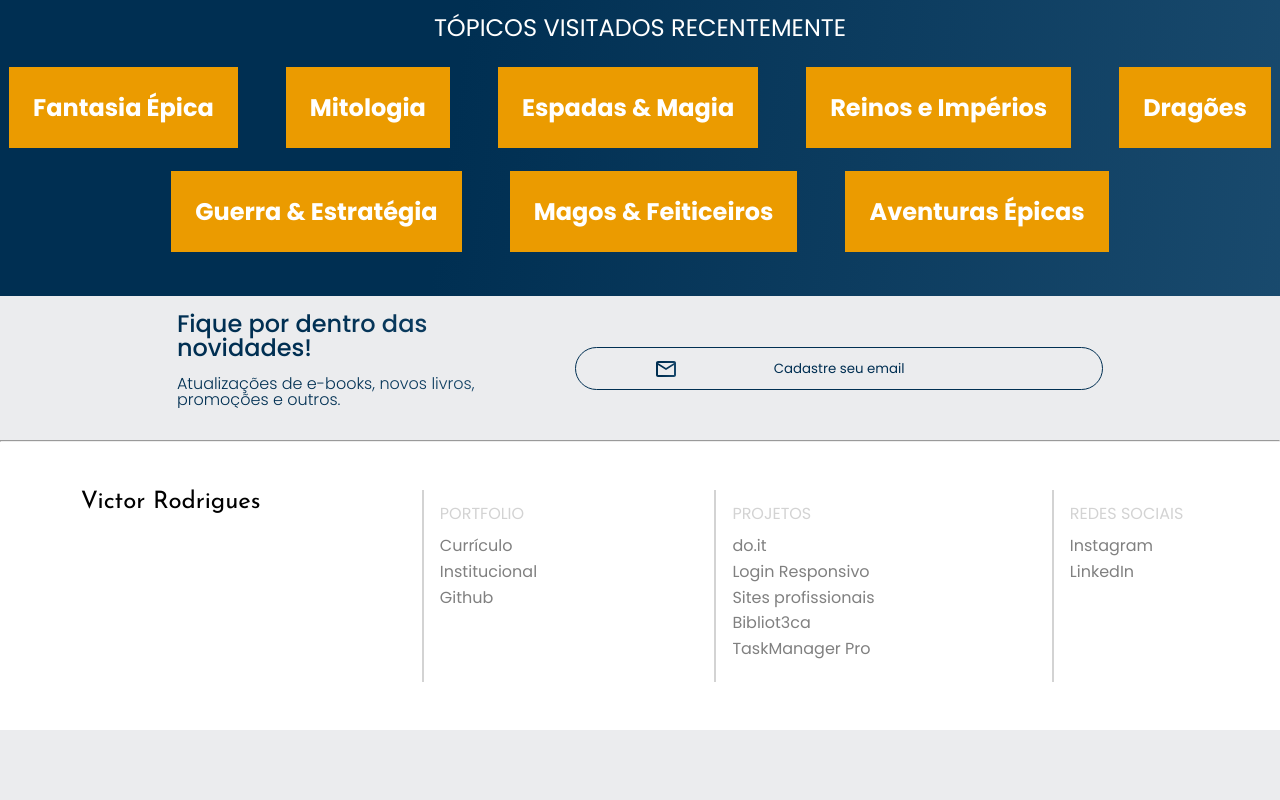
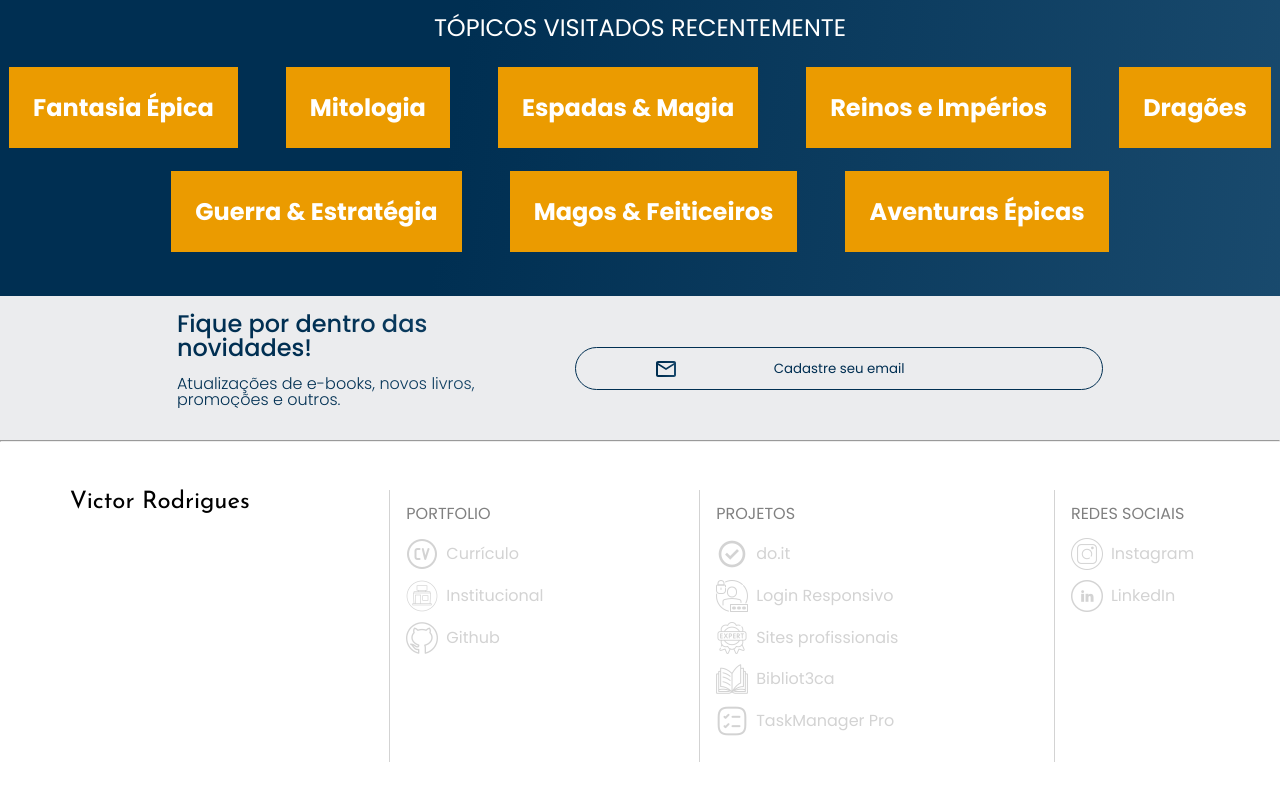
Before and after one commit to VictorMelkor/bibliot3ca, a plain HTML site: page index.html in a window 1280 px wide. Shown: the part 2411-3211 px from the top of the page. Before the commit the page ends 3141 px from the top, so only its background shows below. Drawn offline with nearby package versions, Linux system fonts and the light colour scheme.

Commit message:
adição de icones no rodapé

```diff
--- a/assets/styles/banner.css
+++ b/assets/styles/banner.css
@@ -62,5 +62,6 @@
 
     .banner {
         padding: 6em 0;
+        ;
     }
 }
--- a/assets/styles/rodape.css
+++ b/assets/styles/rodape.css
@@ -19,7 +19,7 @@ hr {
 
     .rodape__container--lista {
         display: block;
-        border-left: 2px solid lightgray;
+        border-left: 1px solid #d3d3d3;
         padding: 1em;
     }
 
@@ -37,8 +37,11 @@ hr {
     }
 
     .rodape__link {
-        color: gray;
+        color: lightgray;
         text-decoration: none;
+        display: flex;
+        align-items: center;
+
     }
 
     .rodape__link:hover {
@@ -54,9 +57,18 @@ hr {
     }
 
     .rodape__titulo-lista {
-        color: lightgray;
+        color: gray;
         text-transform: uppercase;
         font-weight: 400;
         margin-bottom: 1em;
     }
+
+    .icone {
+        padding-right: 0.5em;
+        width: 32px;
+        height: auto;
+
+
+    }
+
 }
--- a/index.html
+++ b/index.html
@@ -176,25 +176,26 @@
     <hr />
 
     <footer class="rodape">
+
         <h2 class="rodape__titulo">Victor Rodrigues</h2>
         <ul class="rodape__container--lista">
         <li class="rodape__titulo-lista">Portfolio</li>
-        <li class="rodape__item"><a href="https://victormelkor.github.io" target="_blank" class="rodape__link">Currículo</a></li>
-        <li class="rodape__item"><a href="https://victormelkor.github.io/webdev" target="_blank" class="rodape__link">Institucional</a></li>
-        <li class="rodape__item"><a href="https://github.com/victormelkor" target="_blank" class="rodape__link">Github</a></li>
+        <li class="rodape__item"><a href="https://victormelkor.github.io" target="_blank" class="rodape__link"><img src="assets/img/cv.png" alt="Icone curriculo" class="icone">Currículo</a></li>
+        <li class="rodape__item"><a href="https://victormelkor.github.io/webdev" target="_blank" class="rodape__link"><img src="assets/img/shop.png" alt="Icone Institucional" class="icone">Institucional</a></li>
+        <li class="rodape__item"><a href="https://github.com/victormelkor" target="_blank" class="rodape__link"><img src="assets/img/social.png" alt="Icone github" class="icone">Github</a></li>
         </ul>
         <ul class="rodape__container--lista">
         <li class="rodape__titulo-lista">Projetos</li>
-        <li class="rodape__item"><a href="https://doitnow.up.railway.app/" target="_blank" class="rodape__link">do.it</a></li>
-        <li class="rodape__item"><a href="https://victormelkor.github.io/login-responsivo/" target="_blank" class="rodape__link">Login Responsivo</a></li>
-        <li class="rodape__item"><a href="https://victormelkor.github.io/juliatravassos/" target="_blank" class="rodape__link">Sites profissionais</a></li>
-        <li class="rodape__item"><a href="https://victormelkor.github.io/bibliot3ca/" target="_blank" class="rodape__link">Bibliot3ca</a></li>
-        <li class="rodape__item"><a href="https://taskmanager-pro.onrender.com/" target="_blank" class="rodape__link">TaskManager Pro</a></li>
+        <li class="rodape__item"><a href="https://doitnow.up.railway.app/" target="_blank" class="rodape__link"><img src="assets/img/check-circle.png" alt="Icone do.it" class="icone">do.it</a></li>
+        <li class="rodape__item"><a href="https://victormelkor.github.io/login-responsivo/" target="_blank" class="rodape__link"><img src="assets/img/security.png" alt="Icone login" class="icone">Login Responsivo</a></li>
+        <li class="rodape__item"><a href="https://victormelkor.github.io/juliatravassos/" target="_blank" class="rodape__link"><img src="assets/img/expert.png" alt="Icone profissional" class="icone">Sites profissionais</a></li>
+        <li class="rodape__item"><a href="https://victormelkor.github.io/bibliot3ca/" target="_blank" class="rodape__link"><img src="assets/img/book.png" alt="Icone bibliot3ca" class="icone">Bibliot3ca</a></li>
+        <li class="rodape__item"><a href="https://taskmanager-pro.onrender.com/" target="_blank" class="rodape__link"><img src="assets/img/checklist.png" alt="Icone TaskManager" class="icone">TaskManager Pro</a></li>
         </ul>
         <ul class="rodape__container--lista">
         <li class="rodape__titulo-lista">Redes Sociais</li>
-        <li class="rodape__item"><a href="https://www.instagram.com/victormelkor" target="_blank" class="rodape__link">Instagram</a></li>
-        <li class="rodape__item"><a href="https://www.linkedin.com/in/victormelkor" target="_blank" class="rodape__link">LinkedIn</a></li>
+        <li class="rodape__item"><a href="https://www.instagram.com/victormelkor" target="_blank" class="rodape__link"><img src="assets/img/instagram.png" alt="Icone instagram" class="icone">Instagram</a></li>
+        <li class="rodape__item"><a href="https://www.linkedin.com/in/victormelkor" target="_blank" class="rodape__link"><img src="assets/img/linkedin.png" alt="Icone linkedin" class="icone">LinkedIn</a></li>
         </ul>
     </footer>
 
```
Also changed, not shown: assets/img/book.png (added), assets/img/check-circle.png (added), assets/img/checklist.png (added), assets/img/cv.png (added), assets/img/expert.png (added), assets/img/instagram.png (added), assets/img/linkedin.png (added), assets/img/security.png (added), assets/img/shop.png (added), assets/img/social.png (added).
